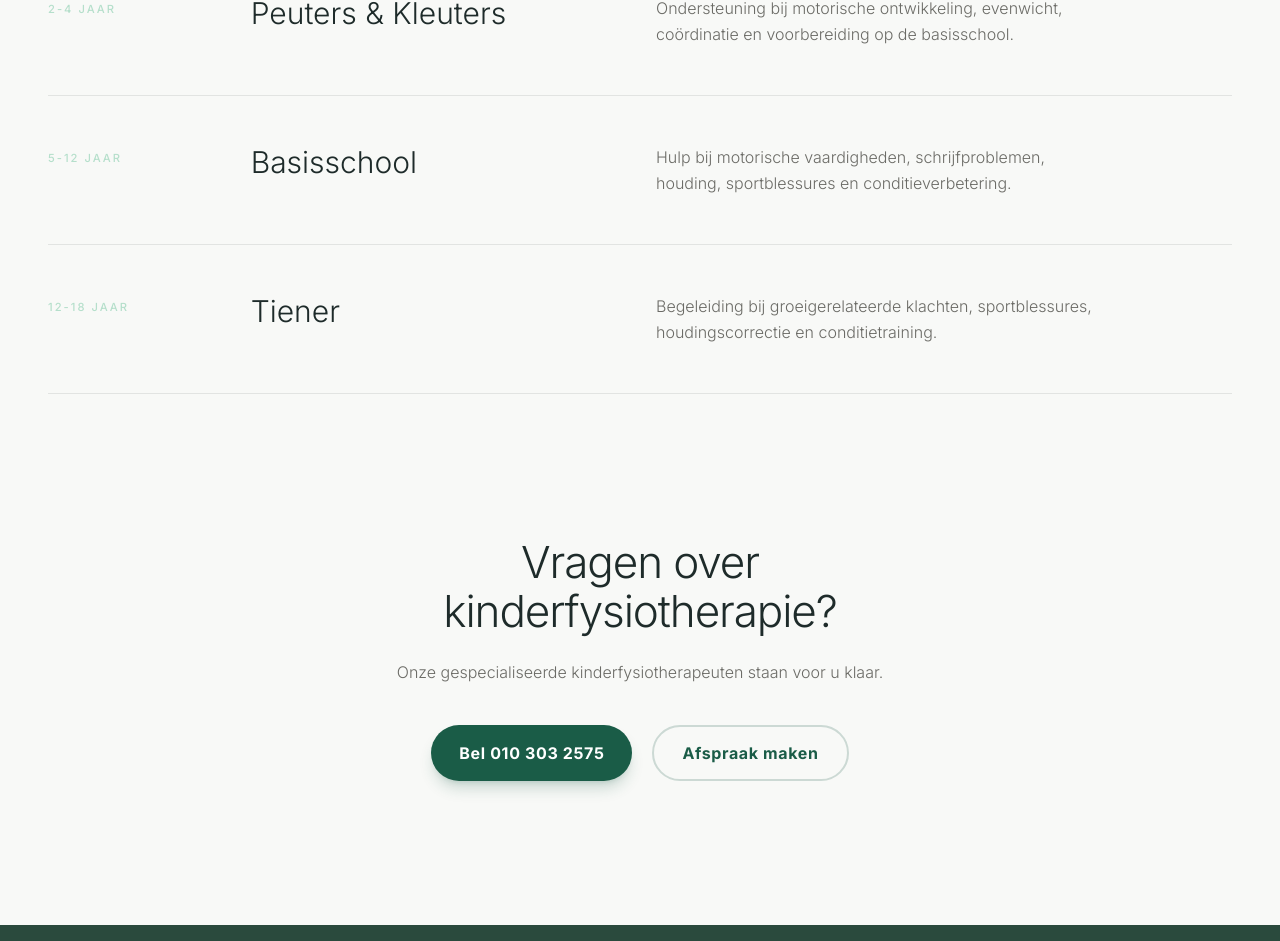
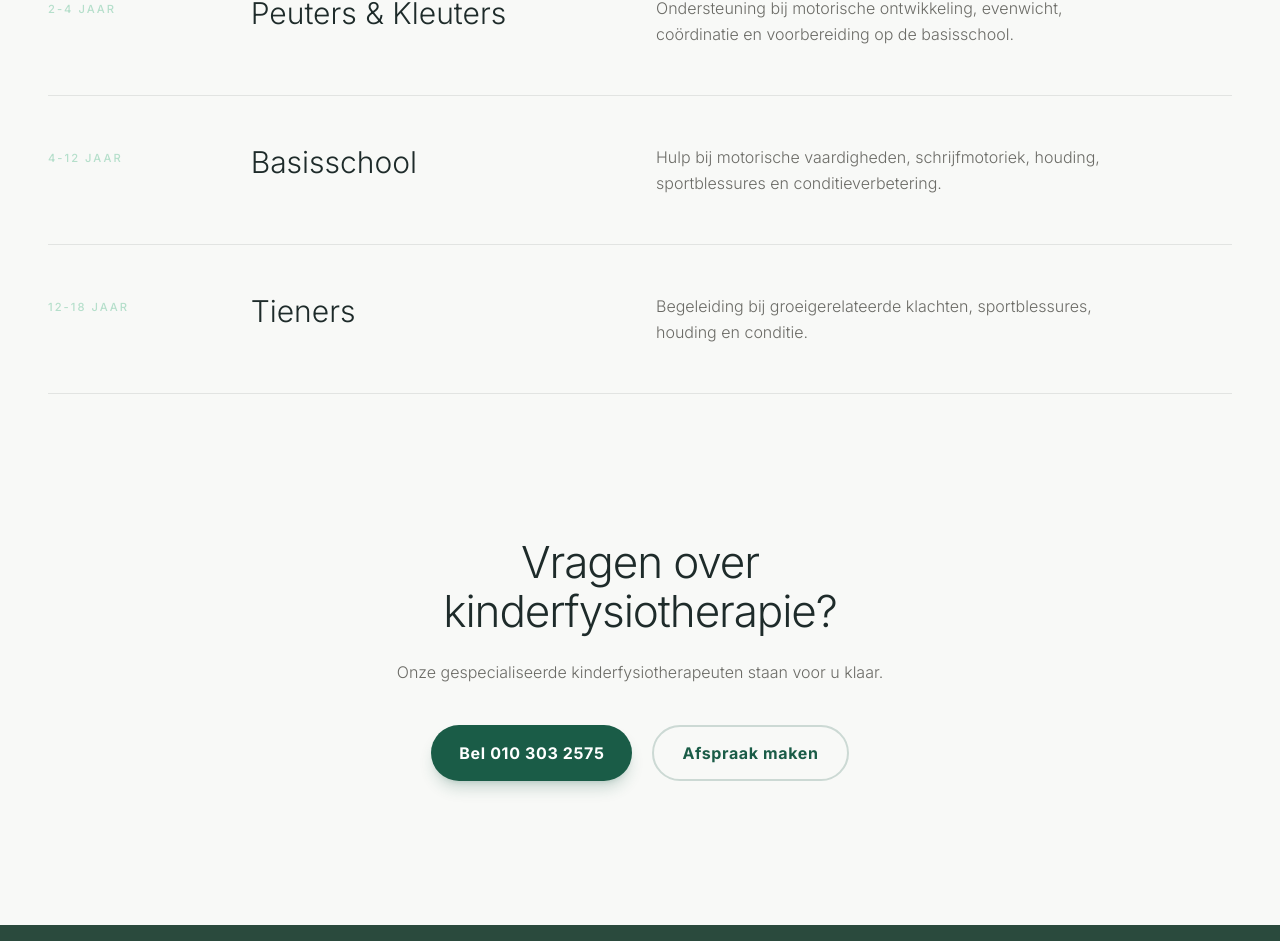
Before and after one commit to Maximustopdeals/kidsfysio-capelle-next-js, a Next.js app: page /behandelingen in a window 1280 px wide. Shown: the part 992-1933 px from the top of the page. Built offline with nearby package versions, Linux system fonts and the light colour scheme.

Commit message:
Update age ranges and titles for categories

```diff
--- a/src/app/behandelingen/page.tsx
+++ b/src/app/behandelingen/page.tsx
@@ -14,8 +14,8 @@ export const metadata: Metadata = {
 const categories = [
   { href: "/baby-dreumes/", title: "Baby & Dreumes", years: "0-2", text: "Gespecialiseerde zorg voor de allerkleinsten. Van motorische ontwikkeling tot voorkeurshoudingen en overstrekking." },
   { href: "/peuters-kleuters/", title: "Peuters & Kleuters", years: "2-4", text: "Ondersteuning bij motorische ontwikkeling, evenwicht, coördinatie en voorbereiding op de basisschool." },
-  { href: "/basisschool/", title: "Basisschool", years: "5-12", text: "Hulp bij motorische vaardigheden, schrijfproblemen, houding, sportblessures en conditieverbetering." },
-  { href: "/tiener/", title: "Tiener", years: "12-18", text: "Begeleiding bij groeigerelateerde klachten, sportblessures, houdingscorrectie en conditietraining." },
+  { href: "/basisschool/", title: "Basisschool", years: "4-12", text: "Hulp bij motorische vaardigheden, schrijfmotoriek, houding, sportblessures en conditieverbetering." },
+  { href: "/tiener/", title: "Tieners", years: "12-18", text: "Begeleiding bij groeigerelateerde klachten, sportblessures, houding en conditie." },
 ];
 
 export default function BehandelingenPage() {
```
